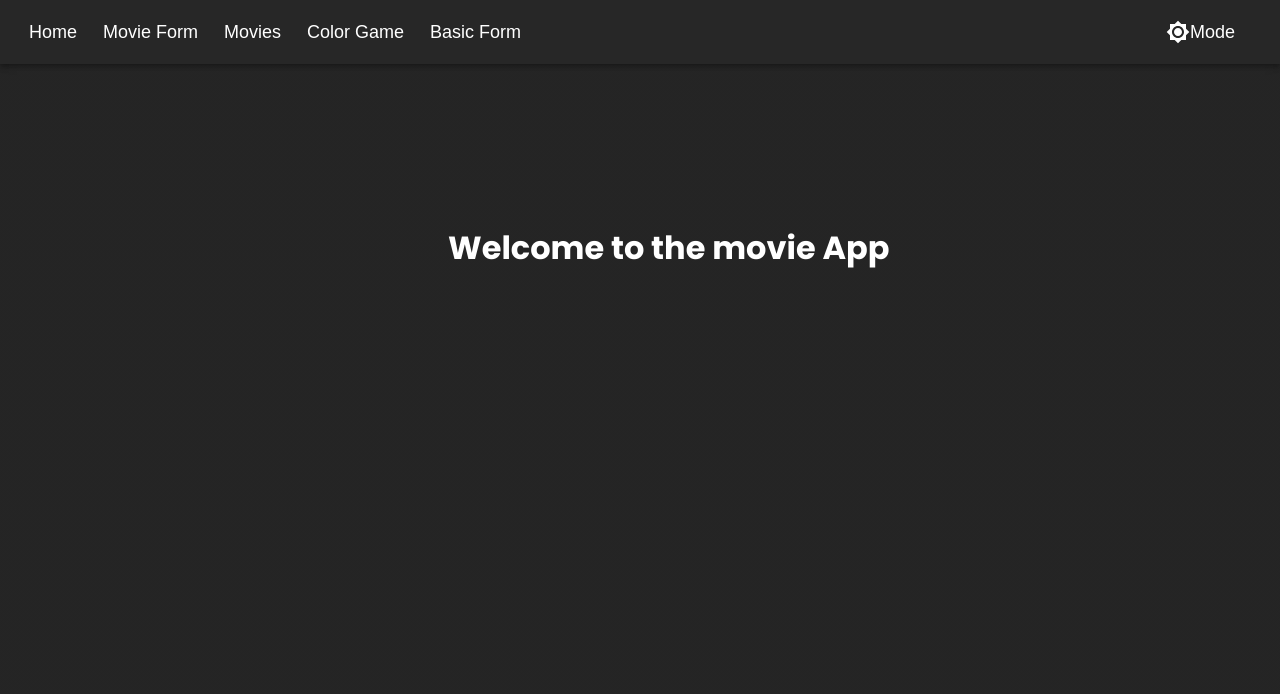
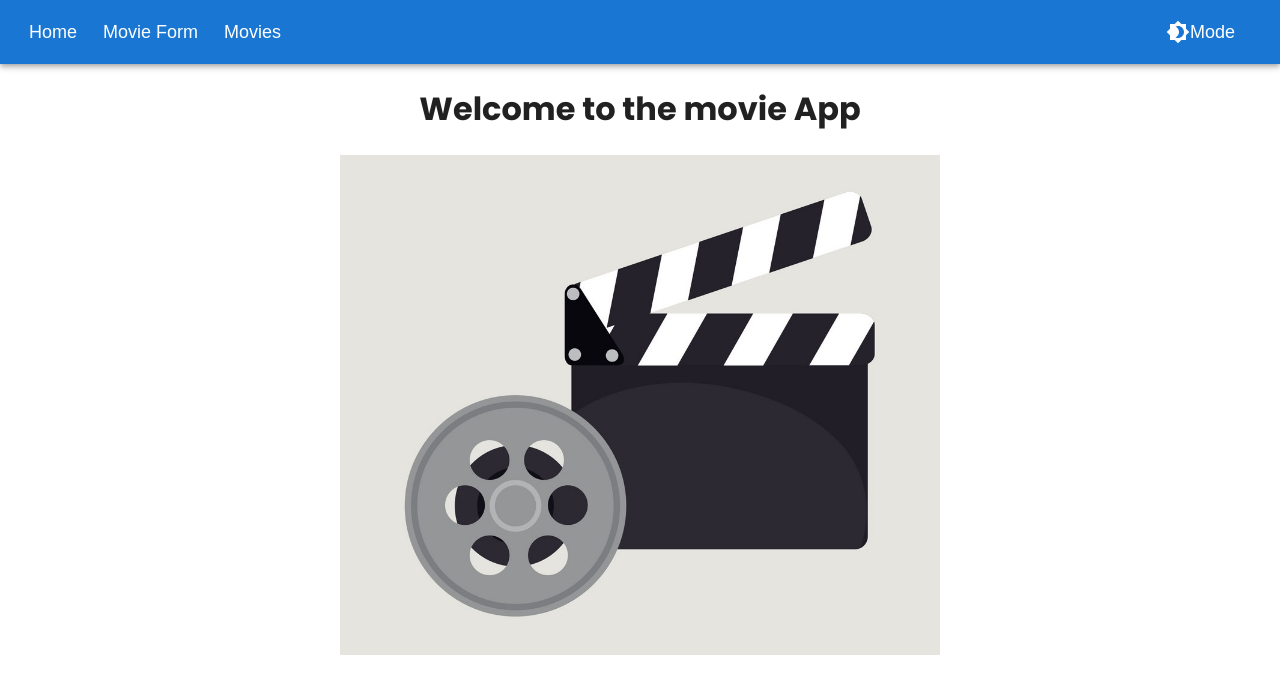
Before and after one commit to Karthikeyangeo/movie-react, a React (Create React App) app: page / in a window 1280 px wide. Shown: the top 694 px of the page. Built offline with nearby package versions, Linux system fonts and the light colour scheme.

Commit message:
homepage

```diff
--- a/src/App.css
+++ b/src/App.css
@@ -1,6 +1,9 @@
 .App {
   font-family: 'Poppins',sans-serif;
 
+}
+html{
+  height: 100%;
 }
 .moviepic {
   height: 500px;
@@ -78,8 +81,13 @@ ul li{
   justify-content: space-between;
 }
 .home-page-content{
-  margin-top: 20vh;
-  margin-left: 35%;
+  /* margin-top: 10vh; */
+  /* margin-left: 15%; */
+  display: flex;
+  flex-direction: column;
+  align-items: center;
+  justify-content: center;
+
 }
 
 .movie-detail-container{
@@ -116,7 +124,15 @@ ul li{
   flex-direction: column;
   align-items: center;
 }
-/* Header Text color change -- Optional  */
- /* .MuiFormHelperText-root {
-  color: rgba(255,0,0) !important;
-} */
+
+.notFound{
+  display: flex;
+  flex-direction: row-reverse;
+  align-items: flex-start;
+}
+
+.homepageLogo{
+  width: 600px;
+  height: 500px;
+  object-fit: cover;
+}
--- a/src/App.js
+++ b/src/App.js
@@ -20,13 +20,14 @@ import { Switch, Route } from "react-router-dom";
 import { NotFound } from './NotFound';
 import { MovieForm } from './MovieForm';
 import { BasicForm } from './BasicForm';
+import { Homepage } from './Homepage';
 
 
 
 
 export default function App() {
 
-    const[ appMode,setAppMode ] = useState("dark");
+    const[ appMode,setAppMode ] = useState("light");
     const history = useHistory();
     const theme = createTheme({
           palette: {
@@ -72,7 +73,7 @@ export default function App() {
           >
             Movies
           </IconButton>
-          <IconButton
+          {/* <IconButton
             variant="text"
             size="small"
             color="inherit"
@@ -92,7 +93,7 @@ export default function App() {
             onClick = {()=> history.push('/basic-form')}
           >
             Basic Form
-          </IconButton>
+          </IconButton> */}
           <IconButton
             variant="text"
             size="small"
@@ -134,9 +135,11 @@ export default function App() {
         </Route>
 
         <Route exact path ="/">
-          <div className="home-page-content">
+          {/* <div className="home-page-content">
             <h1>Welcome to the movie App</h1>
-          </div>
+
+          </div> */}
+          <Homepage />
         </Route>
 
         <Route path="**">
--- /dev/null
+++ b/src/Homepage.js
@@ -0,0 +1,14 @@
+import homeImg from './images/homepage_image.jpg'
+export function Homepage(){
+    const imageSrc = 'https://thumbs.dreamstime.com/b/cinema-movies-cartoons-black-white-equipment-vector-illustration-graphic-design-145368762.jpg';
+    return(
+        <div>
+
+            <div className="home-page-content">
+                <h1><span className="font-link homepageHeader">Welcome to the movie App </span></h1>
+                < img className={"homepageLogo"} alt={"SignUp Logo"} src={homeImg} />
+            </div>
+        </div>
+
+    )
+}
--- a/src/NotFound.js
+++ b/src/NotFound.js
@@ -1,14 +1,56 @@
 import React from 'react';
+import HomeIcon from '@mui/icons-material/Home';
+import KeyboardBackspaceIcon from '@mui/icons-material/KeyboardBackspace';
+import Button from '@mui/material/Button';
+import { useHistory } from 'react-router-dom';
 
 export function NotFound() {
+  const history = useHistory();
+    const goHome = () => {
+        history.replace('/')     // preventing routing to anypage using back button after logout
+      };
+
+    const goBack =()=>{
+      history.goBack();     //Navigate the user to last url
+    }
+
+  const imgSrc = 'https://cdn.dribbble.com/users/605899/screenshots/4144886/media/47ae8417ee638d039a4b7300439ea061.gif'
+
+  const bgStyle={ backgroundImage: `url(${imgSrc})` ,
+                    backgroundPosition: 'center',
+                    backgroundRepeat:"no-repeat",
+                    backgroundSize:"cover" ,
+                    height:'100vh',
+                  }
   return (
-    <div>
-      <img
-        className="notFoundImage"
-        width="100%"
-        src="https://miro.medium.com/max/1838/1*zE2qnVTJehut7B8P2aMn3A.gif"
-        alt="404 - Page Not Found" />
+    <div style={bgStyle} className='notFound'>
+      {/* Not found image added as background */}
+      <Button
+                variant="contained"
+                type="button"
+                className="homeButton"
+                style={{marginRight: '2%',marginTop:'2%'}}
+                onClick={goHome}
+                size='large'
 
+            >
+
+                <HomeIcon />
+
+            </Button>
+            <Button
+                variant="contained"
+                type="button"
+                className="backButton"
+                style={{marginRight: '2%',marginTop:'2%'}}
+                onClick={goBack}
+                size='large'
+
+            >
+                <KeyboardBackspaceIcon />
+
+
+            </Button>
     </div>
   );
 }
```
Also changed, not shown: src/images/homepage_image.jpg (added).
